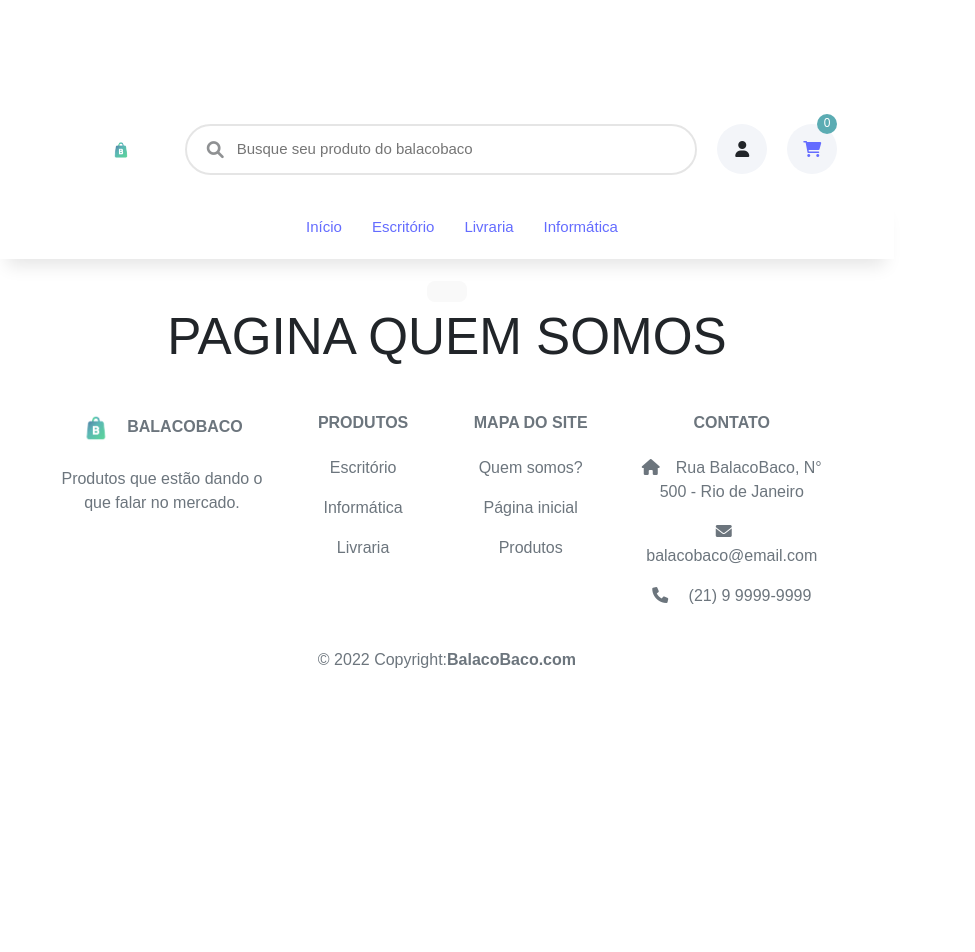
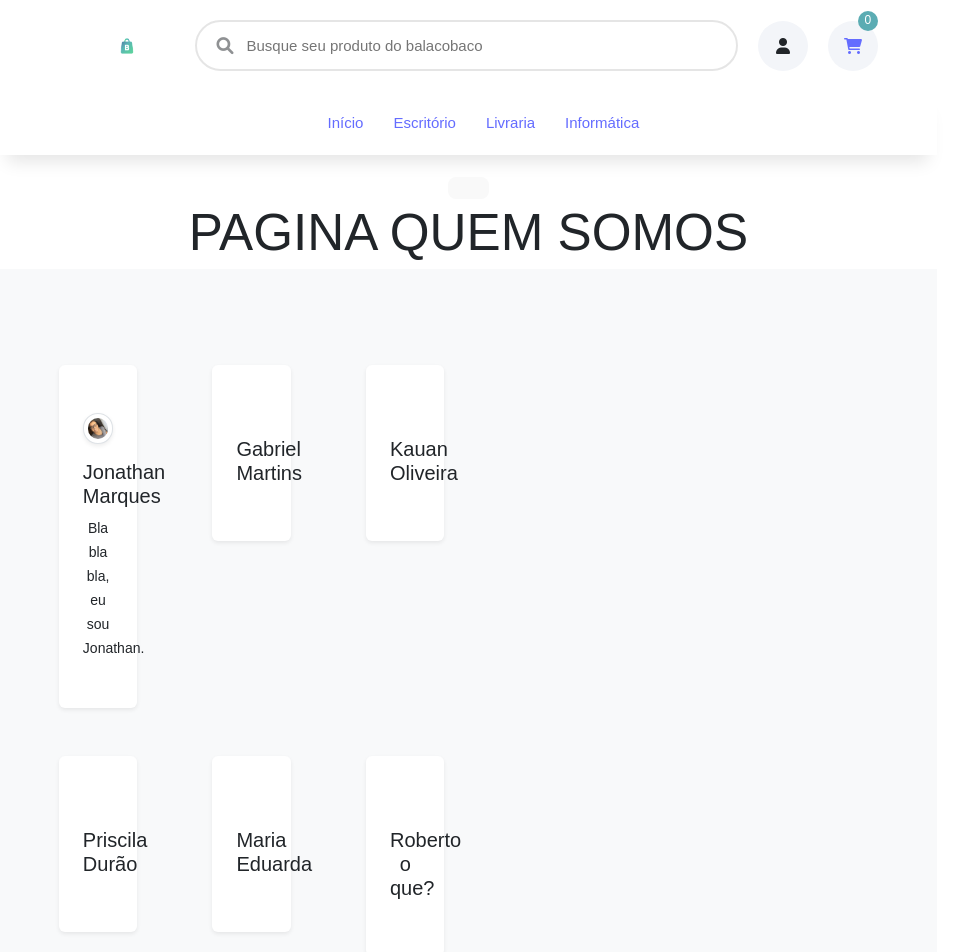
Before and after one commit to GabrielMr897/Trabalho-Final-ReactJS, a React (Vite) app: page /quemsomos in a window 1280 px wide. Shown: the top 952 px of the page, without its empty margins (0-975 px from the left). Before the commit the page ends 800 px from the top, so only its background shows below. Built offline with nearby package versions, Linux system fonts and the light colour scheme.

Commit message:
Adicionado Quem Somo

```diff
--- a/src/pages/sobre/Sobre.jsx
+++ b/src/pages/sobre/Sobre.jsx
@@ -1,15 +1,67 @@
 import React from 'react';
 import { Footer } from '../../components/Footer/Footer.jsx';
 import { Header } from "../../components/header/Header.jsx"
-
+import "./Sobre.css"
+import fotoJo from "../../assets/jo.png"
 
 
 export const Sobre = () => {
     return (
-    <>
-    <Header/>
-    <h1>PAGINA QUEM SOMOS</h1>
-    <Footer/>
-    </>
+        <>
+            <Header />
+            <h1>PAGINA QUEM SOMOS</h1>
+            <div className="bg-light py-5">
+            <div className="container py-5">
+                <div className="row text-center justify-content-between">
+                    <div className="col-xl-3 col-sm-6 mb-5 time">
+                        <div class="bg-white rounded shadow-sm py-5 px-4 time-div">
+                            <img src={fotoJo} alt="Jonathan" className="img-fluid rounded-circle mb-3 img-thumbnail shadow-sm img-time" />
+                            <h5>Jonathan Marques</h5>
+                            <span className="small"> Bla bla bla, eu sou Jonathan.</span>
+                        </div>
+                    </div>
+                    <div className="col-xl-3 col-sm-6 mb-5 time">
+                        <div class="bg-white rounded shadow-sm py-5 px-4 time-div">
+                            <img src="" alt="" />
+                            <h5>Gabriel Martins</h5>
+                            <span className="small"></span>
+                        </div>
+                    </div>
+                    <div className="col-xl-3 col-sm-6 mb-5 time">
+                        <div class="bg-white rounded shadow-sm py-5 px-4 time-div">
+                            <img src="" alt="" />
+                            <h5>Kauan Oliveira</h5>
+                            <span className="small"></span>
+                        </div>
+                    </div>
+                </div>
+                <div className="row text-center justify-content-between">
+                    <div className="col-xl-3 col-sm-6 mb-5 time">
+                        <div class="bg-white rounded shadow-sm py-5 px-4 time-div">
+                            <img src="" alt="" />
+                            <h5>Priscila Durão</h5>
+                            <span className="small"></span>
+                        </div>
+                    </div>
+                    <div className="col-xl-3 col-sm-6 mb-5 time">
+                        <div class="bg-white rounded shadow-sm py-5 px-4 time-div">
+                            <img src="" alt="" />
+                            <h5>Maria Eduarda</h5>
+                            <span className="small"></span>
+                        </div>
+                    </div>
+                    <div className="col-xl-3 col-sm-6 mb-5 time">
+                        <div class="bg-white rounded shadow-sm py-5 px-4 time-div">
+                            <img src="" alt="" />
+                            <h5>Roberto o que?</h5>
+                            <span className="small"></span>
+                        </div>
+                    </div>
+                </div>
+            </div>
+            </div>
+
+            <Footer />
+        </>
     )
 }
```
Also changed, not shown: src/assets/jo.png (added), src/pages/sobre/Sobre.css (added).
